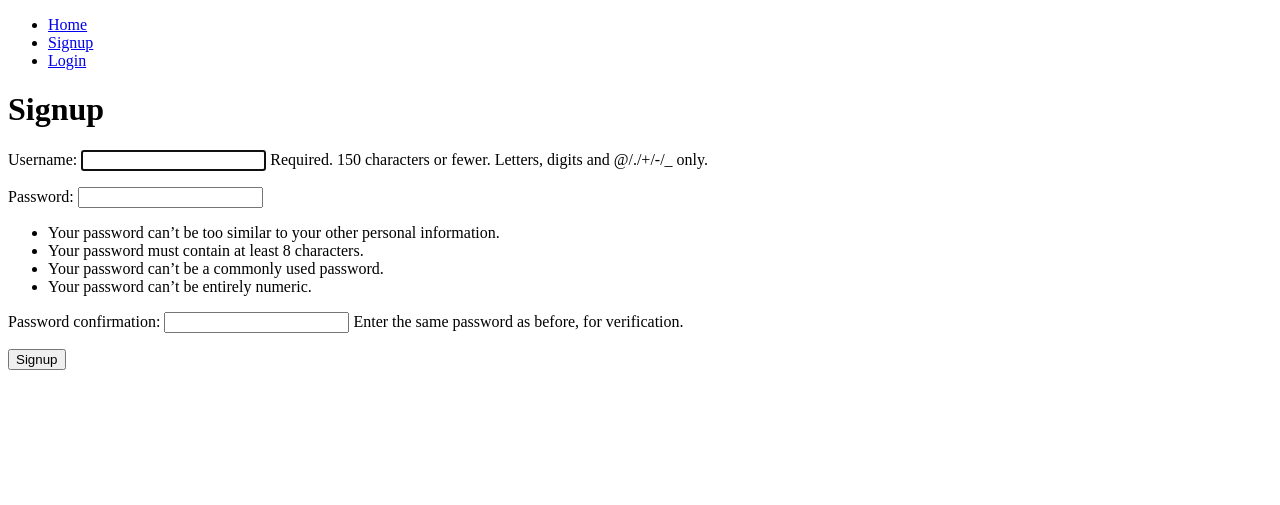
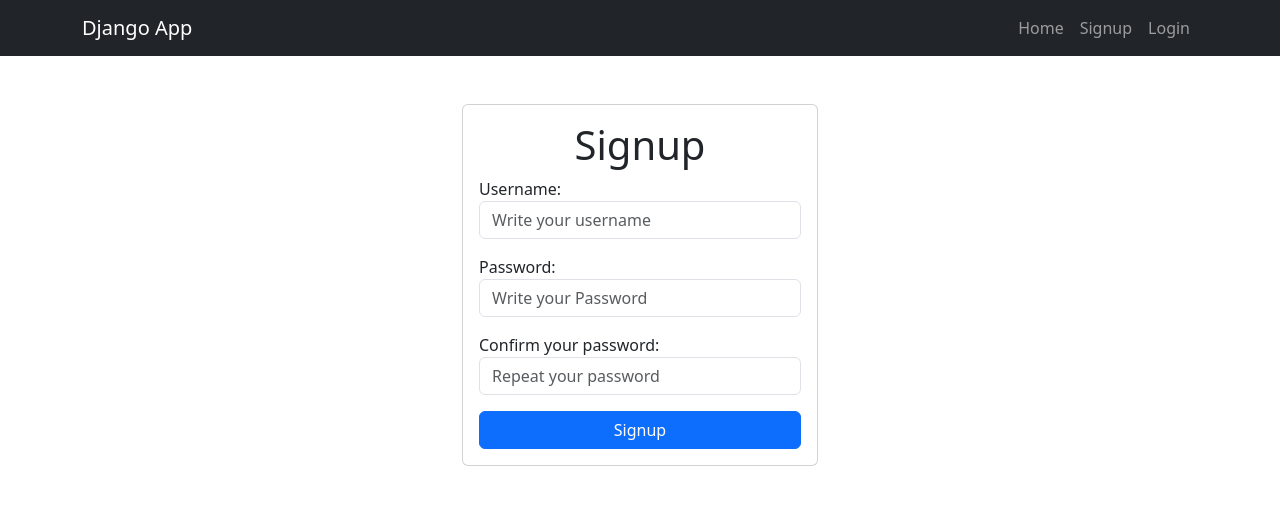
Before and after one commit to SergioBzG/django-crud-auth, a Django app: page /signup/ in a window 1280 px wide. Shown: the top 505 px of the page. Run offline with Django 4.2, Linux system fonts and the light colour scheme.

Commit message:
All forms and views stylized with bootstrap5

```diff
--- a/tasks/templates/base.html
+++ b/tasks/templates/base.html
@@ -3,38 +3,47 @@
 <head>
     <meta charset="UTF-8">
     <meta name="viewport" content="width=device-width, initial-scale=1.0">
+    <link rel="stylesheet" href="https://cdn.jsdelivr.net/npm/bootstrap@5.3.0/dist/css/bootstrap.min.css">
     <title>Django CRUD application</title>
 </head>
 <body>
 
-    <nav>
-        <ul>
-            <li>
-                <a href="{% url 'home' %}">Home</a>
+    <nav class="navbar navbar-expand-lg bg-dark navbar-dark">
+        <div class="container">
+          <a class="navbar-brand" href="{% url 'home' %}">Django App</a>
+          <button class="navbar-toggler" type="button" data-bs-toggle="collapse" data-bs-target="#navbarNav" aria-controls="navbarNav" aria-expanded="false" aria-label="Toggle navigation">
+            <span class="navbar-toggler-icon"></span>
+          </button>
+          <div class="collapse navbar-collapse" id="navbarNav">
+            <ul class="navbar-nav ms-auto">
+                <li class="nav-item">
+                    <a href="{% url 'home' %}" class="nav-link">Home</a>
                 </li>
                 <!-- When we are authenticated Django creates a global object (called user) which can be accessed from all templates -->
                 {% if user.is_authenticated %}
-            <li>
-                <a href="{% url 'tasks' %}">Pending Tasks</a>
+                <li class="nav-item">
+                    <a href="{% url 'tasks' %}" class="nav-link">Pending Tasks</a>
                 </li>
-            <li>
-                <a href="{% url 'tasks_completed' %}">Completed Tasks</a>
+                <li class="nav-item">
+                    <a href="{% url 'tasks_completed' %}" class="nav-link">Completed Tasks</a>
                 </li>
-            <li>
-                <a href="{% url 'create_task' %}">Create task</a>
+                <li class="nav-item">
+                    <a href="{% url 'create_task' %}" class="nav-link">Create task</a>
                 </li>
-            <li>
-                <a href="{% url 'logout' %}">Logout</a>
+                <li class="nav-item">
+                    <a href="{% url 'logout' %}" class="nav-link">Logout</a>
                 </li>
                 {% else %}
-            <li>
-                <a href="{% url 'signup' %}">Signup</a>
+                <li class="nav-item">
+                    <a href="{% url 'signup' %}" class="nav-link">Signup</a>
                 </li>
-            <li>
-                <a href="{% url 'login' %}">Login</a>
+                <li class="nav-item">
+                    <a href="{% url 'login' %}" class="nav-link">Login</a>
                 </li>
                 {% endif %}
             </ul>
+          </div>
+        </div>
       </nav>
 
     {% block content %}
--- a/tasks/templates/signup.html
+++ b/tasks/templates/signup.html
@@ -2,20 +2,35 @@
 
 {% block content %}
 
-<h1>Signup</h1>
 
-{{ error }}
 
-<div>
-    <form action="" method="POST">
-        {% csrf_token %}
-        {{ form.as_p }}
+<main class="container">
+    <div class="row">
+        <div class="col-md-4 offset-md-4 mt-5">
+            <form action="" method="POST" class="card card-body">
+                <h1 class="text-center">Signup</h1>
+                {{ error }}
+                {% csrf_token %}
 
-        <button>
-            Signup
-        </button>
+                <div class="mb-3">
+                    <label for="username">Username:</label>
+                    <input type="text" name="username" id="username" class="form-control" placeholder="Write your username">
+                </div>
+                <div class="mb-3">
+                    <label for="password1">Password:</label>
+                    <input type="password" name="password1" id="password1" class="form-control" placeholder="Write your Password">
+                </div>
+                <div class="mb-3">
+                    <label for="password2">Confirm your password:</label>
+                    <input type="password" name="password2" id="password2" class="form-control" placeholder="Repeat your password">
+                </div>
+                <button class="btn btn-primary">
+                    Signup
+                </button>
+            </form>
+        </div>
+    </div>
 
-    </form>
-</div>
+</main>
 
 {% endblock %}
--- a/tasks/views.py
+++ b/tasks/views.py
@@ -1,7 +1,7 @@
 from django.shortcuts import render, redirect, get_object_or_404
 from django.http import HttpResponse
 # These is a class that Django provides to create a form for user creation (register) and user authentication
-from django.contrib.auth.forms import UserCreationForm, AuthenticationForm
+from django.contrib.auth.forms import UserCreationForm, AuthenticationForm #Al final no usé el fromulario UserCreationForm, aunque en la vista (signup.html) lo mando.
 # This is a class that Django provides to create users
 from django.contrib.auth.models import User
 from django.contrib.auth import login, logout, authenticate # This (login) fuctionality allow create Cookies with login information user
@@ -56,7 +56,8 @@ def tasks(request):
     tasks = Task.objects.filter(user_id=request.user.id, date_completed__isnull=True)
     # tasks = Task.objects.filter(user=request.user, date_completed__isnull=True)
     return render(request, 'tasks.html', {
-        'tasks': tasks
+        'tasks': tasks,
+        'title': 'Pending Tasks'
     })
 
 @login_required
@@ -65,7 +66,8 @@ def tasks_completed(request):
     tasks = Task.objects.filter(user_id=request.user.id, date_completed__isnull=False).order_by('-date_completed')
     # tasks = Task.objects.filter(user=request.user)
     return render(request, 'tasks.html', {
-        'tasks': tasks
+        'tasks': tasks,
+        'title': 'Completed Tasks'
     })
 
 @login_required
```
Also changed, not shown: tasks/forms.py (+9 -2 lines), tasks/templates/create_task.html (+8 -4 lines), tasks/templates/home.html (+15 -2 lines), tasks/templates/login.html (+32 -9 lines), tasks/templates/task_detail.html (+13 -6 lines), tasks/templates/tasks.html (+15 -10 lines), db.sqlite3. Lines whose indentation alone changed are shown as unchanged.
